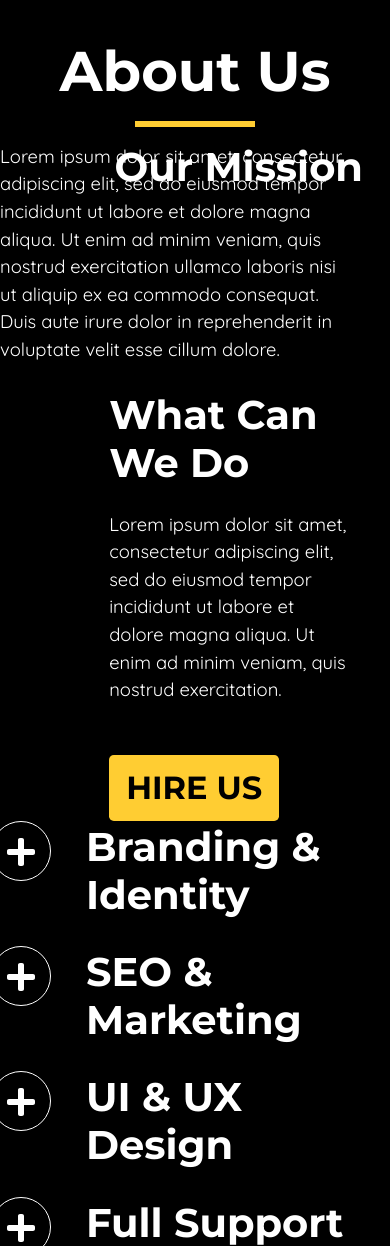
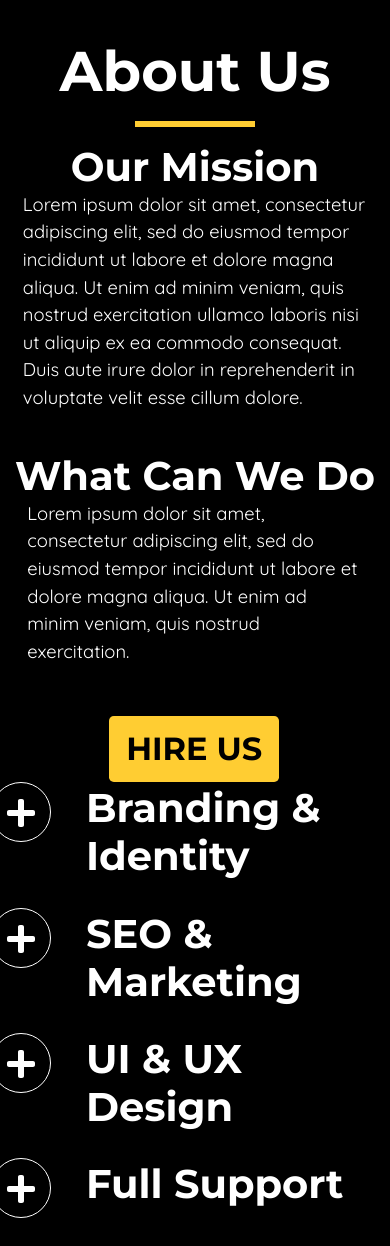
Before and after one commit to ChimCollective/chim-collective-website, a PHP site: page / in a window 390 px wide. Shown: the part 845-2091 px from the top of the page. Run offline with PHP 8.4, Linux system fonts and the light colour scheme; some libraries are stand-ins or nearby versions.

Commit message:
ABOUT US - ipad responsive

```diff
--- a/css/style.css
+++ b/css/style.css
@@ -587,6 +587,35 @@ html, body {
   }
 
   /* About */
+    .mission-head {
+    position: static;
+    font-size: 2.5rem;
+    text-align: center;
+    margin-bottom: 0;
+  }
+
+  .mission-desc-box {
+    font-size: 1.15rem;
+    padding-right: 9%;
+    padding-left: 9%;
+    margin-bottom: 3%;
+  }
+
+  .wedo-head {
+    font-size: 2.5rem;
+    text-align: center;
+    margin-bottom: 0;
+    margin-left: 0;
+  }
+
+  .wedo-desc-box {
+    font-size: 1.15rem;
+    padding-right: 7%;
+    padding-left: 7%;
+    margin-left: 0;
+  }
+
+
   /* Work */
   #works .card {
     display: block;
```
